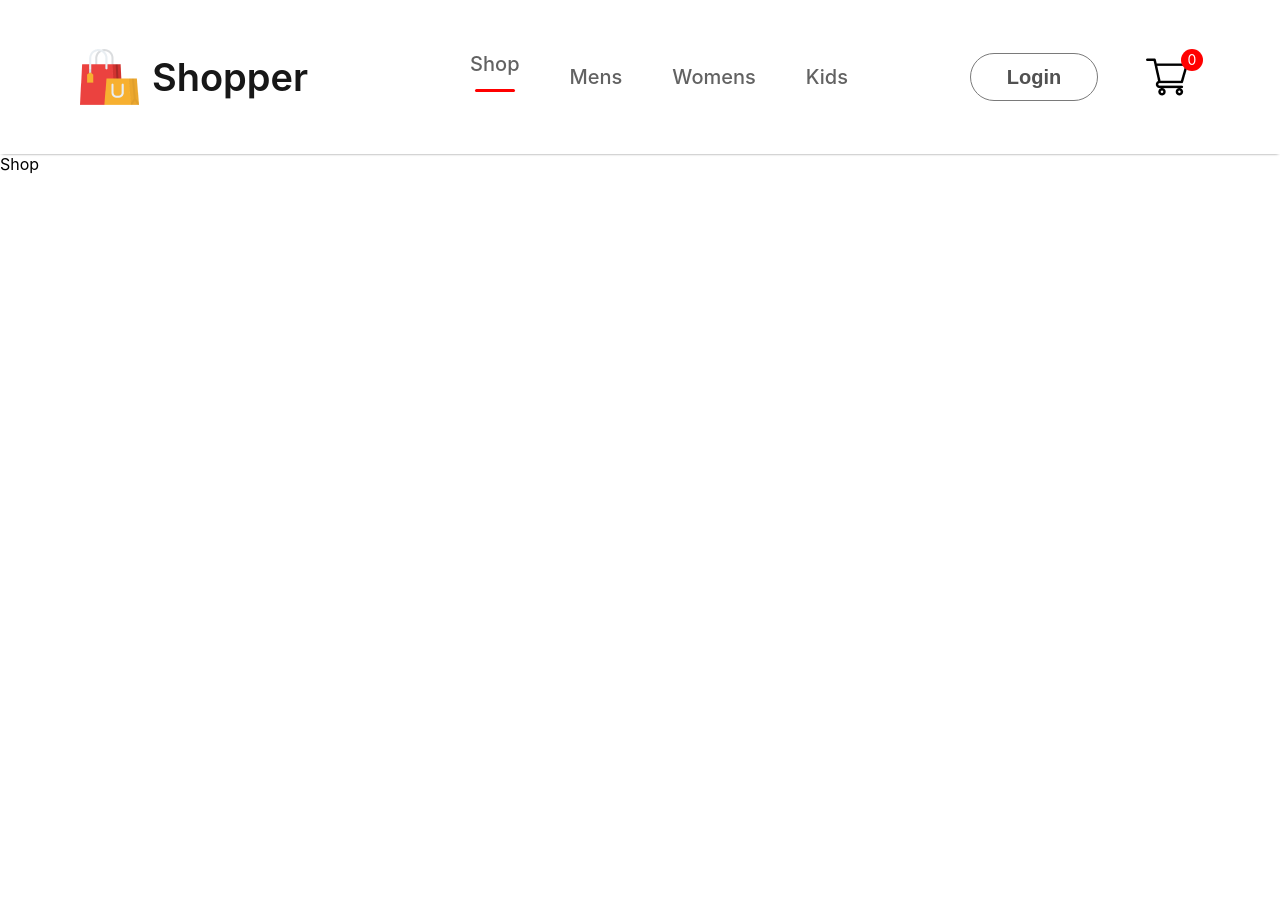
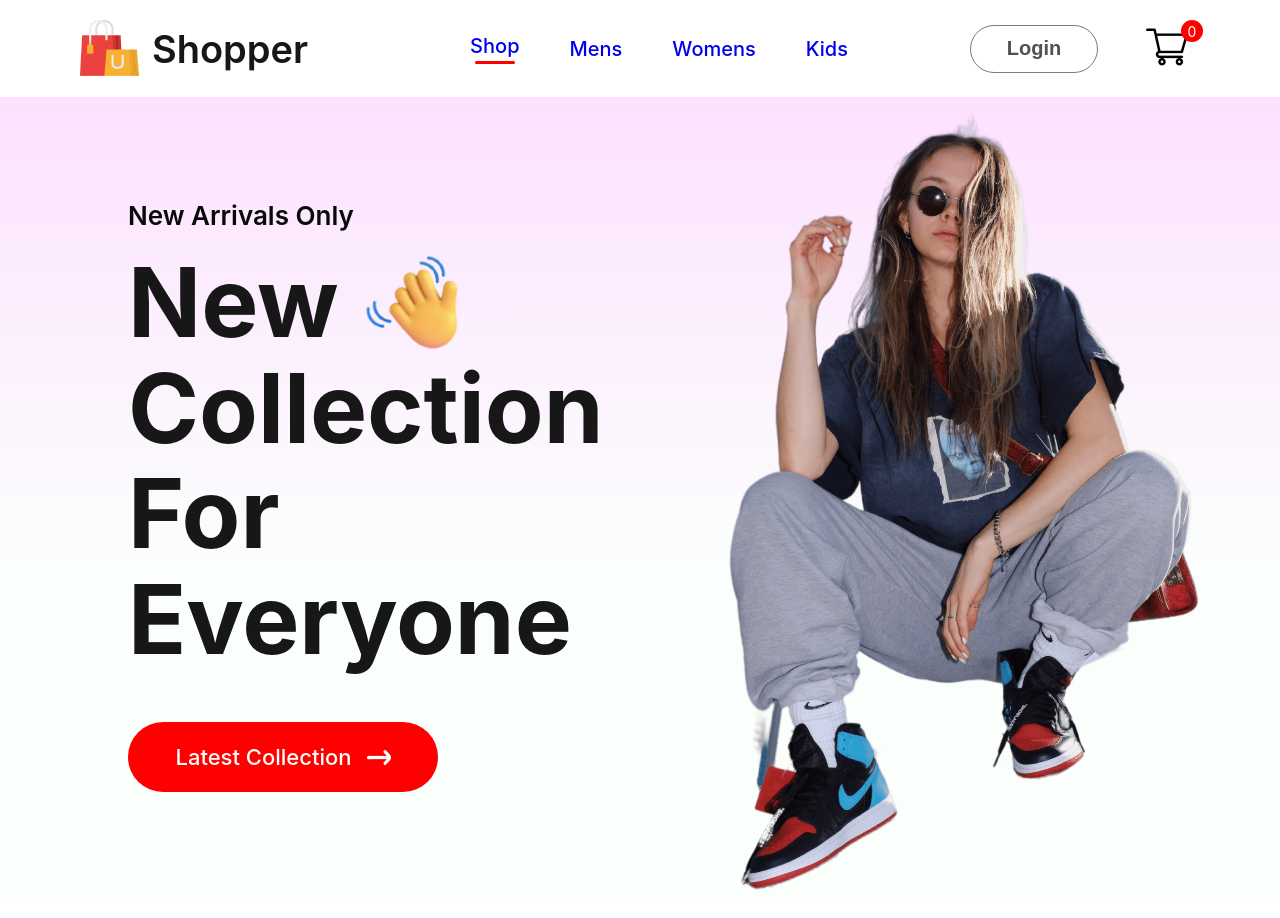
Before and after one commit to DeanG1/E-commerce-shop, a React (Create React App) app in the folder frontend/: page / in a window 1280 px wide. Before the commit the page ends 800 px from the top, so only its background shows below. Built offline with nearby package versions, Linux system fonts and the light colour scheme.

Commit message:
HeroComponent

```diff
--- /dev/null
+++ b/frontend/src/Components/Hero/Hero.css
@@ -0,0 +1,54 @@
+.hero{
+    height:100vh;
+    background: linear-gradient(180deg, #fde1ff, #e1ffea22 60%);
+    display:flex;
+}
+.hero-left{
+    flex:1;
+    display:flex;
+    flex-direction:column;
+    justify-content: center;
+    gap:20px;
+    padding-left:8rem;
+    line-height: 1.1;
+}
+.hero-left h2{
+    color: #090909;
+    font-size:26px;
+    font-weight: 600;
+}
+.hero-left p{
+    color: #171717;
+    font-size:6rem;
+    font-weight: 700;
+}
+.hero-hand-icon{
+    display:flex;
+    align-items: center;
+    justify-content: start;
+    gap:20px;
+}
+.hero-hand-icon img{
+    width: 105px;
+}
+.hero-latest-btn{
+    display:flex;
+    justify-content: center;
+    align-items:center;
+    gap:15px;
+    width:310px;
+    height:70px;
+    border-radius: 75px;
+    margin-top:30px;
+    background: red;
+    color: white;
+    font-size: 22px;
+    font-weight: 500;
+}
+
+.hero-right{
+    flex:1;
+    display:flex;
+    justify-content: center;
+    align-items: center;
+}
--- /dev/null
+++ b/frontend/src/Components/Hero/Hero.jsx
@@ -0,0 +1,33 @@
+import React from 'react'
+import './Hero.css'
+import hand_icon from '../Assets/hand_icon.png'
+import arrow_icon from '../Assets/arrow.png'
+import hero_image from '../Assets/hero_image.png'
+const Hero = () => {
+  return (
+    <div className="hero">
+        <div className="hero-left">
+            <h2>New Arrivals Only</h2>
+            <div>
+                <div className="hero-hand-icon">
+                    <p>New</p>
+                    <img src={hand_icon} alt="there is no image"/>
+                </div>
+                <p>Collection</p>
+                <p>For Everyone</p>
+            </div>
+            <div className="hero-latest-btn">
+                <div>
+                    Latest Collection
+                </div>
+                <img src={arrow_icon} alt='there is no image'/>
+            </div>
+        </div>
+        <div className="hero-right">
+            <img src={hero_image} alt="there is no image"/>
+        </div>
+    </div>
+  )
+}
+
+export default Hero
--- a/frontend/src/Components/Navbar/Navbar.jsx
+++ b/frontend/src/Components/Navbar/Navbar.jsx
@@ -1,33 +1,62 @@
-import React, {useState} from 'react'
-import './Navbar.css'
-import logo from "../Assets/logo.png"
-import cart_icon from "../Assets/cart_icon.png"
+import React, { useState } from "react";
+import {Link} from 'react-router-dom';
+import "./Navbar.css";
+import logo from "../Assets/logo.png";
+import cart_icon from "../Assets/cart_icon.png";
 
 const Navbar = () => {
-
   const [menu, setMenu] = useState("shop");
 
   return (
     <div className="navbar">
       <div className="nav-logo">
-        <img src={logo} alt="There is no image"/>
+        <img src={logo} alt="There is no image" />
         <p>Shopper</p>
       </div>
-      <ul className='nav-menu'>
-        <li onClick={() => {setMenu("shop")}}>Shop {menu === "shop" ? <hr/> : null}</li>
-        <li onClick={() => {setMenu("mens")}}>Mens {menu === "mens" ? <hr/> : null}</li>
-        <li onClick={() => {setMenu("womens")}}>Womens {menu === "womens" ? <hr/> : null}</li>
-        <li onClick={() => {setMenu("kids")}}>Kids {menu === "kids" ? <hr/> : null}</li>
+      <ul className="nav-menu">
+        <li
+          onClick={() => {
+            setMenu("shop");
+          }}
+        >
+          <Link style={{textDecoration:"none"}} to="/">Shop</Link> {menu === "shop" ? <hr /> : null}
+        </li>
+        <li
+          onClick={() => {
+            setMenu("mens");
+          }}
+        >
+          <Link to="/mens" style={{textDecoration:"none"}}>Mens</Link>
+          {menu === "mens" ? <hr /> : null}
+        </li>
+        <li
+          onClick={() => {
+            setMenu("womens");
+          }}
+        >
+          <Link to="/womens" style={{textDecoration:"none"}}>Womens</Link>
+          {menu === "womens" ? <hr /> : null}
+        </li>
+        <li
+          onClick={() => {
+            setMenu("kids");
+          }}
+        >
+          <Link to="/kids" style={{textDecoration:"none"}}>Kids</Link>
+          {menu === "kids" ? <hr /> : null}
+        </li>
       </ul>
       <div className="nav-login-cart">
-        <button>Login</button>
-        <img src={cart_icon} alt="There is no image"/>
-        <div className="nav-cart-count">
-          0
-        </div>
+        <Link to="/login">
+          <button>Login</button>
+        </Link>
+        <Link to="/cart">
+          <img src={cart_icon} alt="There is no image" />
+        </Link>
+        <div className="nav-cart-count">0</div>
       </div>
     </div>
-  )
-}
+  );
+};
 
-export default Navbar
+export default Navbar;
--- a/frontend/src/Pages/Shop.jsx
+++ b/frontend/src/Pages/Shop.jsx
@@ -1,8 +1,11 @@
 import React from 'react'
+import Hero from '../Components/Hero/Hero'
 
 const Shop = () => {
   return (
-    <div>Shop</div>
+    <div>
+        <Hero/>
+    </div>
   )
 }
 
--- a/frontend/src/index.css
+++ b/frontend/src/index.css
@@ -1,3 +1,6 @@
+*{
+  margin:0;
+}
 body {
   margin: 0;
   font-family: -apple-system, BlinkMacSystemFont, 'Segoe UI', 'Roboto', 'Oxygen',
```
